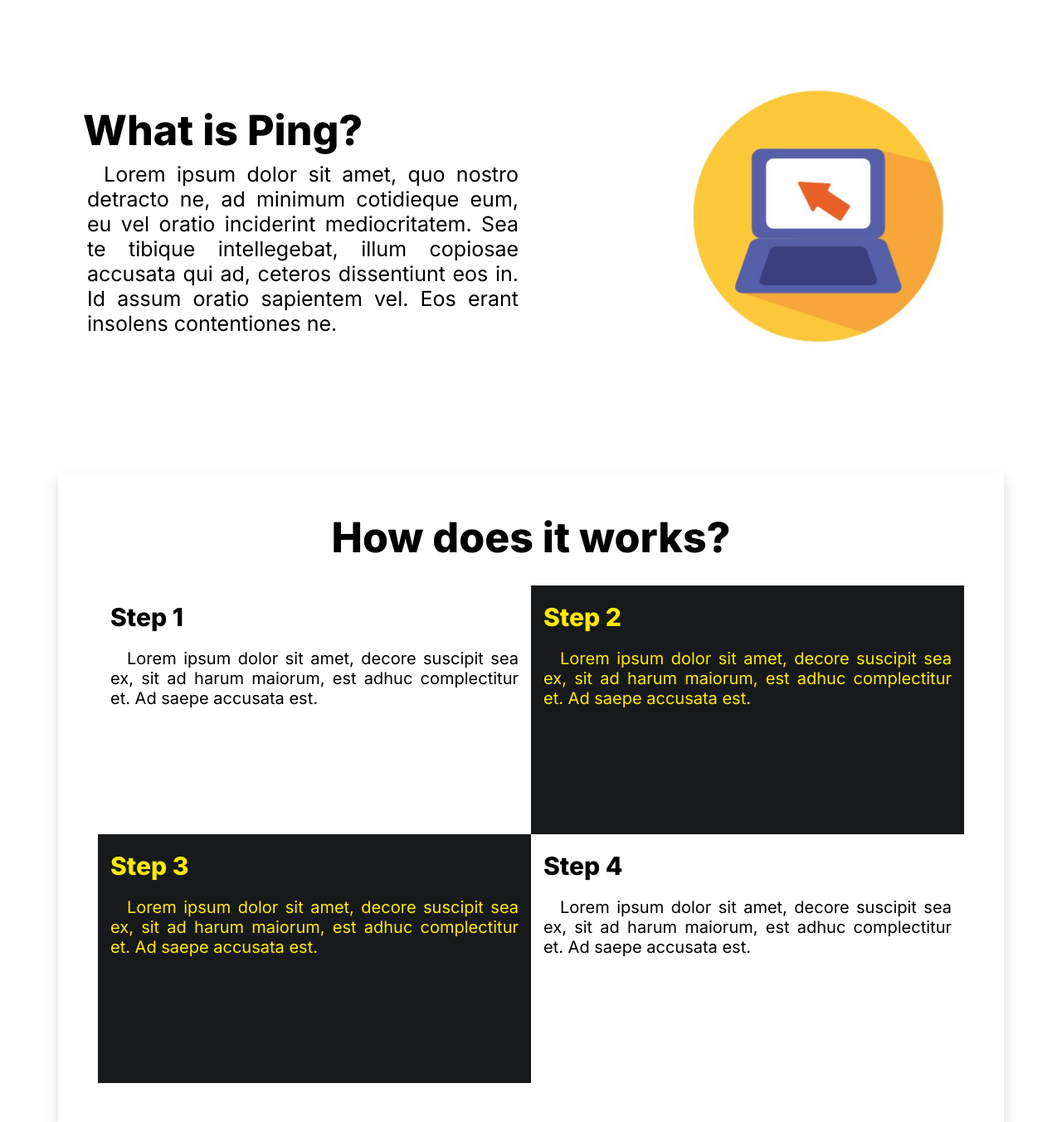
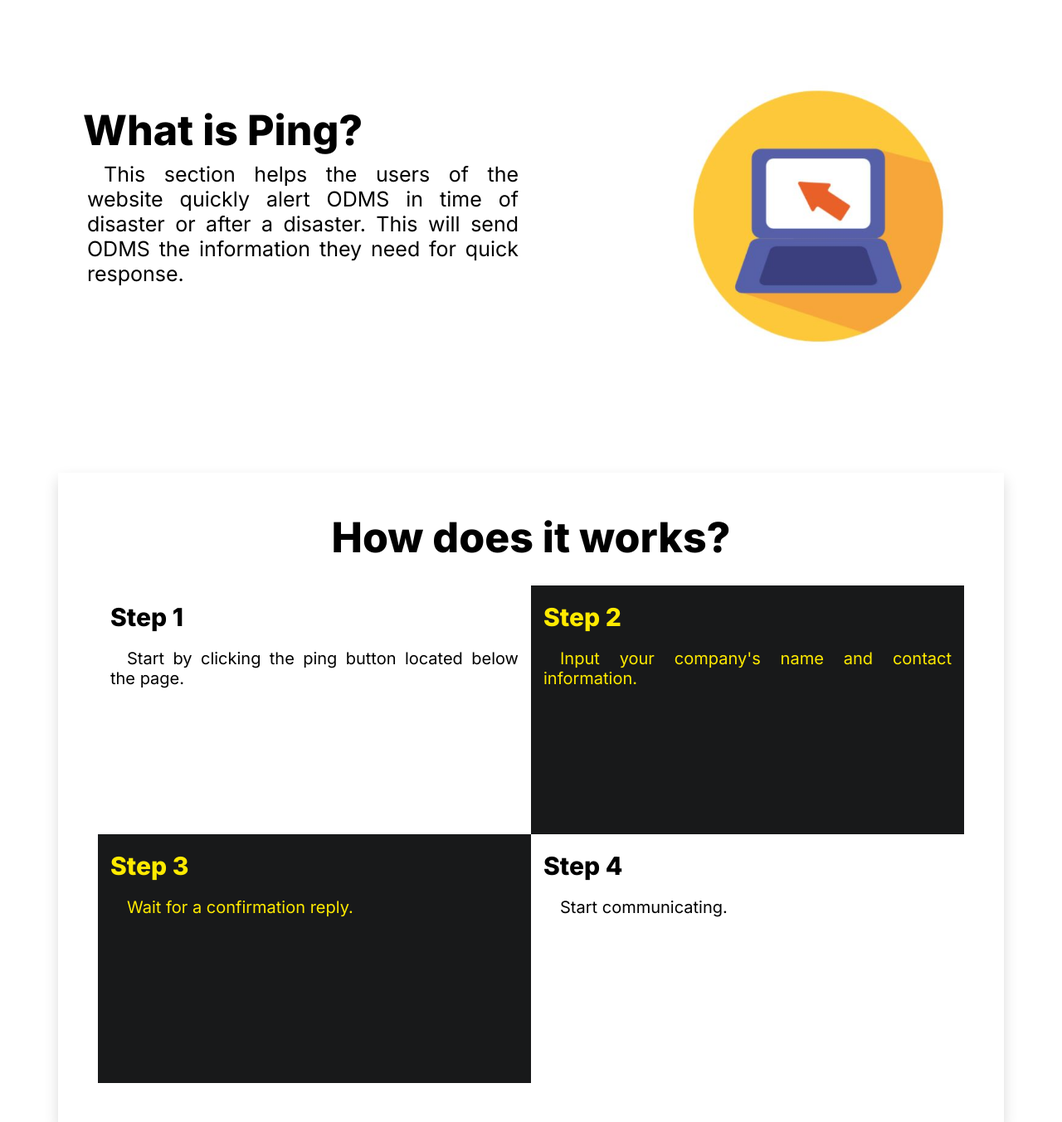
Before and after one commit to Christiann12/Webprog-Repository, a CodeIgniter app: page /Webprog-Repository/main/index/Ping in a window 1280 px wide. Shown: the part 144-1497 px from the top of the page at 83% size. Run offline with CodeIgniter, Linux system fonts and the light colour scheme; some libraries are stand-ins or nearby versions.

Commit message:
feat: Created modal
Added modal, modified the steps description in pinghow container and added some css for modals

```diff
--- a/application/assets/css/ping.css
+++ b/application/assets/css/ping.css
@@ -79,12 +79,6 @@
   margin-top: 20px;
 }
 
-.pinghow .row .first-column:hover
-{
-    background-color: #FFEA00;
-    box-shadow: 0 .5rem .5rem rgba(0, 0, 0, .4);
-}
-
 .pinghow .row  .first-column h2
 {
     color: black;
@@ -135,11 +129,6 @@
     text-indent: 20px;
 }
 
-.pinghow .row .second-column:hover
-{
-    box-shadow: 0 .5rem .5rem rgba(0, 0, 0, .4);
-}
-
 .pinghow .row  .third-column
 {
   background:  #18191a;
@@ -167,11 +156,6 @@
     text-indent: 20px;
 }
 
-.pinghow .row .third-column:hover
-{
-    box-shadow: 0 .5rem .5rem rgba(0, 0, 0, .4);
-}
-
 .pinghow .row  .fourth-column
 {
   background: white;
@@ -197,12 +181,6 @@
     font-size: 20px;
     margin-top: 20px;
     text-indent: 20px;
-}
-
-.pinghow .row .fourth-column:hover
-{
-    background-color: #FFEA00;
-    box-shadow: 0 .5rem .5rem rgba(0, 0, 0, .4);
 }
 
 .pingimgbtn h1{
--- a/application/views/pages/Ping.php
+++ b/application/views/pages/Ping.php
@@ -4,7 +4,7 @@
             <div class="row">
                 <div class="col">
                     <h1>What is Ping?</h1>
-                    <h5>Lorem ipsum dolor sit amet, quo nostro detracto ne, ad minimum cotidieque eum, eu vel oratio inciderint mediocritatem. Sea te tibique intellegebat, illum copiosae accusata qui ad, ceteros dissentiunt eos in. Id assum oratio sapientem vel. Eos erant insolens contentiones ne.</h5>
+                    <h5>This section helps the users of the website quickly alert ODMS in time of disaster or after a disaster. This will send ODMS the information they need for quick response.</h5>
                 </div>
                 <div class="col">
                     <img src="<?php echo base_url(); ?>application/assets/images/ping_image.jpg" alt="Ping">
@@ -21,28 +21,28 @@
             <div class="column-item col-6 first-column">
                 <div>
                     <h2>Step 1</h2>
-                    <h5>Lorem ipsum dolor sit amet, decore suscipit sea ex, sit ad harum maiorum, est adhuc complectitur et. Ad saepe accusata est.</h5>
+                    <h5>Start by clicking the ping button located below the page.</h5>
                 </div>
             </div>
 
             <div class="column-item col-6 second-column">
                 <div>
                     <h2>Step 2</h2>
-                    <h5>Lorem ipsum dolor sit amet, decore suscipit sea ex, sit ad harum maiorum, est adhuc complectitur et. Ad saepe accusata est.</h5>
+                    <h5>Input your company's name and contact information.</h5>
                 </div>
             </div>
 
             <div class="column-item col-6 third-column">
                 <div>
                     <h2>Step 3</h2>
-                    <h5>Lorem ipsum dolor sit amet, decore suscipit sea ex, sit ad harum maiorum, est adhuc complectitur et. Ad saepe accusata est.</h5>
+                    <h5>Wait for a confirmation reply.</h5>
                 </div>
             </div>
 
             <div class="column-item col-6 fourth-column">
                 <div>
                     <h2>Step 4</h2>
-                    <h5>Lorem ipsum dolor sit amet, decore suscipit sea ex, sit ad harum maiorum, est adhuc complectitur et. Ad saepe accusata est.</h5>
+                    <h5>Start communicating.</h5>
                 </div>
             </div>
         </div>
@@ -53,8 +53,38 @@
                 <img src="<?php echo base_url(); ?>application/assets/images/tower_ping.jpg" alt="Tower" class="img-fluid" class="h-100 w-100">
                 <div>
                     <h1>Start Pinging Now</h1>
-                    <button class="img-btn btn-primary">Ping</button>
-                </div>
-            </div>
+                    <button class="img-btn btn-primary" data-toggle="modal" data-target="#modalContent">Ping</button>
+
+                    <div class="modal fade" id="modalContent" tabindex="-1" aria-labelledby="modalContentLabel" aria-hidden="true">
+                            <div class="modal-dialog modal-dialog-centered modal-lg">
+                                <div class="modal-content">
+                                    <div class="modal-header">
+                                        <h5 class="modal-title" id="modalContentLabel">Ping Information</h5>
+                                        <button type="button" class="close" data-dismiss="modal" aria-label="Close">
+                                            <span aria-hidden="true">&times;</span>
+                                        </button>
+                                    </div>
+
+                                    <div class="modal-body">
+                                        <form>
+                                            <div class="form-group">
+                                                <label for="company-name" class="company"><h6 class="company">Company Name:</h6></label>
+                                                <input type="text" class="form-control" id="company-name" placeholder="Ex: ODMS Enterprise">
+                                            </div>
+                                            <div class="form-group">
+                                                <label for="email-info" class="email"><h6 class="email">Contact Info:</h6></label>
+                                                <input type="text" class="form-control" id="contact-email" placeholder="Ex: Email or Telephone Number">
+                                            </div>
+                                        </form>
+                                    </div>
+
+                                    <div class="modal-footer">
+                                        <button type="button" class="cancel-btn btn btn-default" data-dismiss="modal">Quit</button>
+                                        <button type="button" class="proceed-btn btn btn-default" >Ping</button>
+                                    </div>
+                                </div>
+                            </div>
+                        </div>
+        </div>
     </div>
 </div>
```
Also changed, not shown: other parts of application/assets/css/ping.css (+77 -0 lines).
